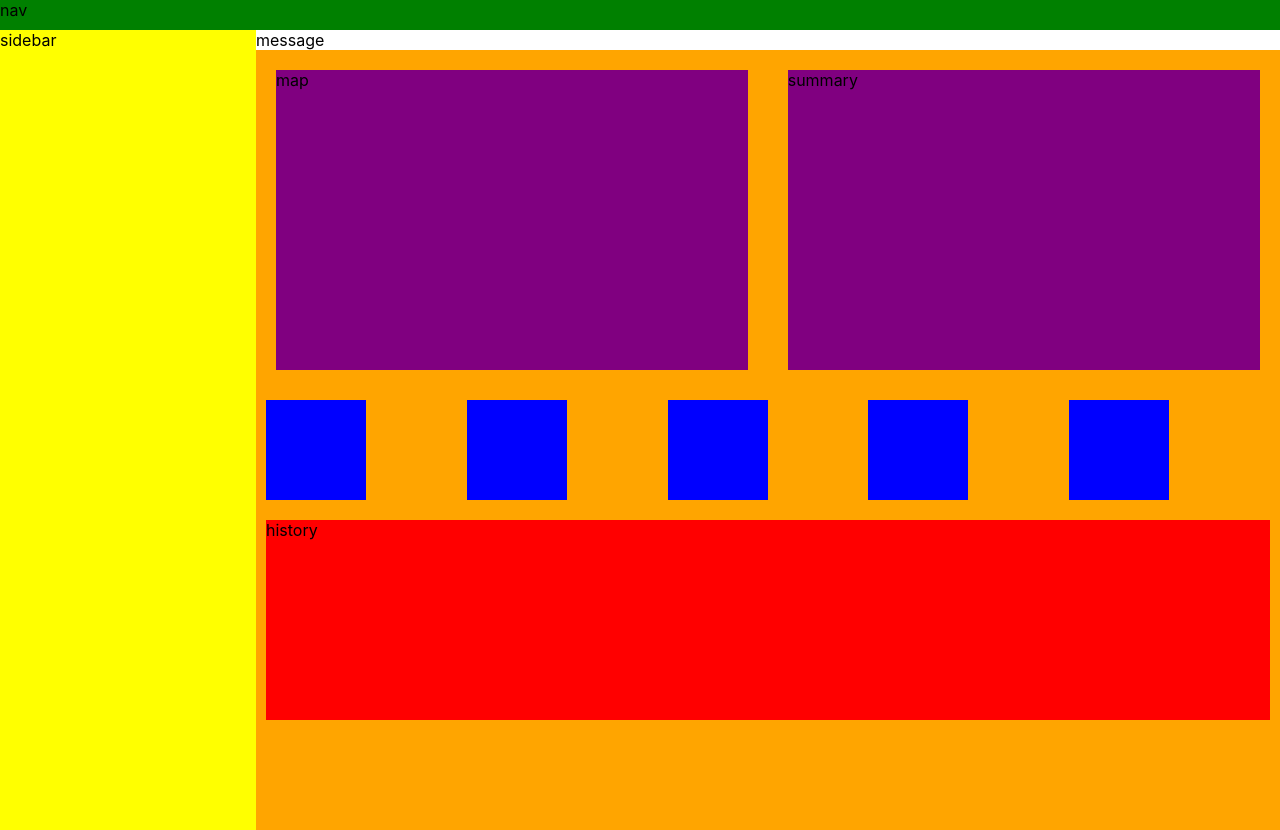
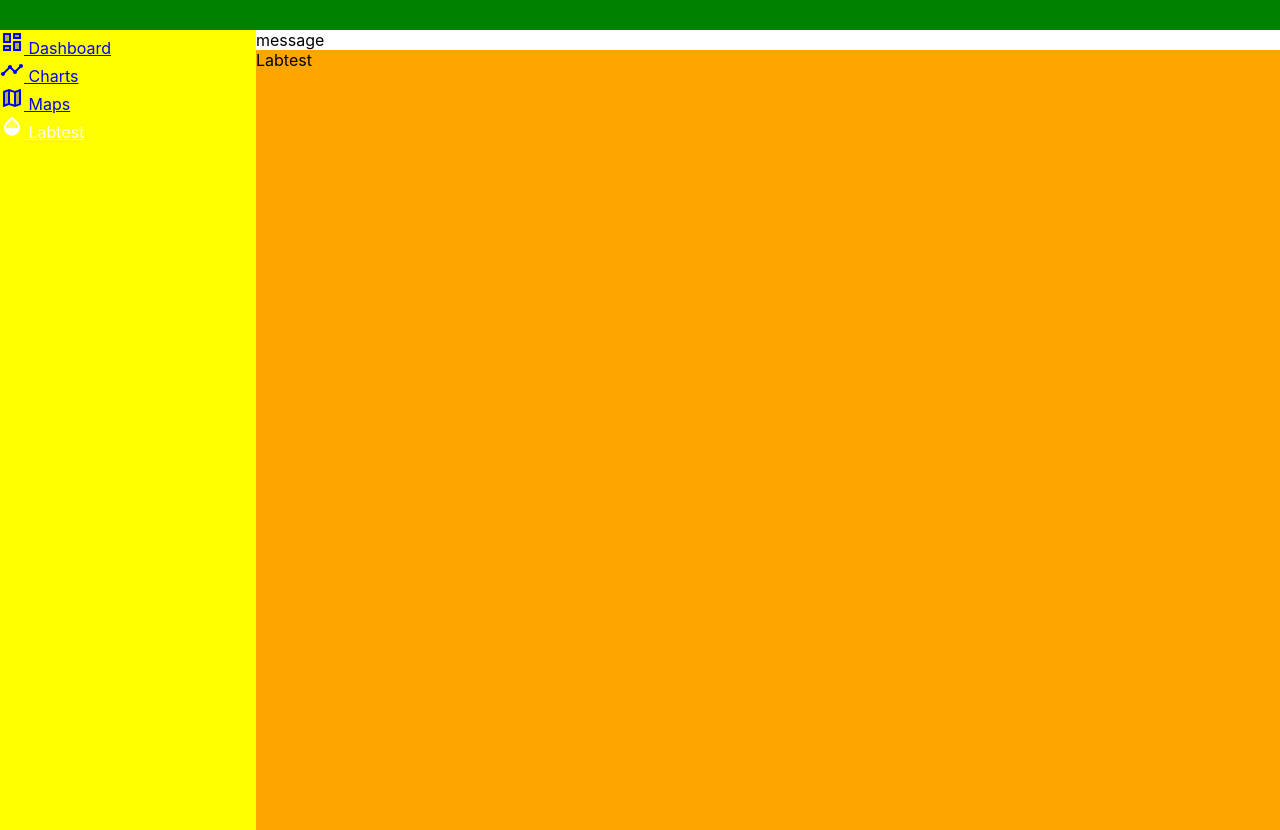
Before and after one commit to msanket9/saaf-water-dashboard, a React (Create React App) app: page /labtest in a window 1280 px wide. Built offline with nearby package versions, Linux system fonts and the light colour scheme.

Commit message:
major Changes

```diff
--- a/package.json
+++ b/package.json
@@ -13,6 +13,7 @@
     "react": "^17.0.2",
     "react-chartjs-2": "^3.0.3",
     "react-dom": "^17.0.2",
+    "react-router-dom": "^5.2.0",
     "react-scripts": "4.0.3",
     "web-vitals": "^1.1.2"
   },
--- a/src/App.js
+++ b/src/App.js
@@ -1,9 +1,24 @@
 import React from 'react'
-import Home from './components/pages/Home'
+import {
+  BrowserRouter as Router,
+  Switch,
+  Route,
+} from "react-router-dom";
+import home from "./components/pages/home/Home"
+import Charts from "./components/pages/charts/charts"
+import Map from "./components/pages/map/map"
+import Labtest from "./components/pages/labtest/labtest"
 
 function App() {
   return (
-    <Home />
+    <Router>
+      <Switch>
+        <Route exact path="/dashboard" component={home}/>
+        <Route  path="/charts"component={Charts}/>
+        <Route  path="/maps"component={Map}/>
+        <Route  path="/labtest"component={Labtest}/>
+      </Switch>
+    </Router>
   )
 }
 
--- a/src/components/pages/Home.js
+++ /dev/null
@@ -1,39 +0,0 @@
-import React from 'react'
-import './Home.css';
-import LineChart from '../charts/LineChart'
-import {SidebarData} from './SidebarData'
-
-
-function Home() {
-  return (
-    <div class="container">
-    <div class="nav">nav</div>
-    <div class="main_content">
-      <div class="sidebar">
-        sidebar
-      </div>
-      <div class="inner_content">
-        <div class="message">
-          message
-        </div>
-        <div class="top_content">
-          <div class="map">
-            map
-          </div>
-          <div class="summary">summary</div>
-        </div>
-        <div class="graphs">
-          <div class="graph_div"></div>
-          <div class="graph_div"></div>
-          <div class="graph_div"></div>
-          <div class="graph_div"></div>
-          <div class="graph_div"></div>
-        </div>
-        <div class="history">history</div>
-      </div>
-    </div>
-  </div>
-  );
-}
-
-export default Home;
--- a/src/components/pages/NavBar.js
+++ b/src/components/pages/NavBar.js
@@ -1,10 +1,7 @@
 import React from 'react'
-import './Home.css';
-
 function Navbar() {
   return (
     <div>
-
     </div>
   );
 }
--- /dev/null
+++ b/src/components/pages/Sidebar.js
@@ -0,0 +1,24 @@
+import React from "react";
+import { NavLink } from "react-router-dom";
+import DashboardTwoToneIcon from "@material-ui/icons/DashboardTwoTone";
+import TimelineIcon from "@material-ui/icons/Timeline";
+import MapTwoToneIcon from "@material-ui/icons/MapTwoTone";
+import OpacityTwoToneIcon from "@material-ui/icons/OpacityTwoTone";
+export default function SideBar() {
+  return (
+    <>
+      <NavLink activeClassName="active" to="/dashboard">
+        <DashboardTwoToneIcon /> Dashboard
+      </NavLink>
+      <NavLink activeClassName="active" to="/charts">
+        <TimelineIcon /> Charts
+      </NavLink>
+      <NavLink activeClassName="active" to="/maps">
+        <MapTwoToneIcon /> Maps
+      </NavLink>
+      <NavLink activeClassName="active" to="/labtest">
+        <OpacityTwoToneIcon /> Labtest
+      </NavLink>
+    </>
+  );
+}
--- a/src/components/pages/SidebarData.js
+++ /dev/null
@@ -1,30 +0,0 @@
-import React from 'react'
-import DashboardTwoToneIcon from '@material-ui/icons/DashboardTwoTone';
-import TimelineIcon from '@material-ui/icons/Timeline';
-import MapTwoToneIcon from '@material-ui/icons/MapTwoTone';
-import OpacityTwoToneIcon from '@material-ui/icons/OpacityTwoTone';
-export const SidebarData = [
-    {
-        title: "Dashboard",
-        icon: <DashboardTwoToneIcon />,
-        link: "/Home",
-    },
-    {
-        title: "Charts",
-        icon: <TimelineIcon />,
-        link: "/ ", /* add page here */
-
-
-    },
-    {
-        title: "Map",
-        icon: <MapTwoToneIcon />,
-        link: "/ ",/* add page here */
-    },
-    {
-        title: "Lab Test",
-        icon: <OpacityTwoToneIcon />,
-        link: "/ ", /* add page here */
-
-    }
-]
--- /dev/null
+++ b/src/components/pages/charts/charts.js
@@ -0,0 +1,21 @@
+import React from "react";
+import NavBar from "../NavBar";
+import SideBar from "../Sidebar";
+export default function charts() {
+  return (
+    <div class="container">
+      <div class="nav">
+        <NavBar />
+      </div>
+      <div class="main_content">
+        <div class="sidebar">
+          <SideBar />
+        </div>
+        <div class="inner_content">
+          <div class="message">message</div>
+          <div>charts</div>
+        </div>
+      </div>
+    </div>
+  );
+}
--- a/src/components/pages/Home.css
+++ b/src/components/pages/home/Home.css
@@ -15,6 +15,8 @@
   display: flex;
 }
 .sidebar {
+  display: flex;
+  flex-direction: column;
   background-color: yellow;
   width: 20%;
   height: 100%;
@@ -58,3 +60,7 @@
   background-color: red;
   margin: 10px;
 }
+
+.active {
+  color: white;
+}
--- /dev/null
+++ b/src/components/pages/home/Home.js
@@ -0,0 +1,35 @@
+import React from "react";
+import NavBar from "../NavBar";
+import SideBar from "../Sidebar";
+import "./Home.css";
+function Home() {
+  return (
+    <div class="container">
+      <div class="nav">
+        <NavBar />
+      </div>
+      <div class="main_content">
+        <div class="sidebar">
+          <SideBar />
+        </div>
+        <div class="inner_content">
+          <div class="message">message</div>
+          <div class="top_content">
+            <div class="map">map</div>
+            <div class="summary">summary</div>
+          </div>
+          <div class="graphs">
+            <div class="graph_div"></div>
+            <div class="graph_div"></div>
+            <div class="graph_div"></div>
+            <div class="graph_div"></div>
+            <div class="graph_div"></div>
+          </div>
+          <div class="history">history</div>
+        </div>
+      </div>
+    </div>
+  );
+}
+
+export default Home;
--- /dev/null
+++ b/src/components/pages/labtest/labtest.js
@@ -0,0 +1,21 @@
+import React from "react";
+import NavBar from "../NavBar";
+import SideBar from "../Sidebar";
+export default function labtest() {
+  return (
+    <div class="container">
+      <div class="nav">
+        <NavBar />
+      </div>
+      <div class="main_content">
+        <div class="sidebar">
+          <SideBar />
+        </div>
+        <div class="inner_content">
+          <div class="message">message</div>
+          <div>Labtest</div>
+        </div>
+      </div>
+    </div>
+  );
+}
--- /dev/null
+++ b/src/components/pages/map/map.js
@@ -0,0 +1,21 @@
+import React from "react";
+import NavBar from "../NavBar";
+import SideBar from "../Sidebar";
+export default function map() {
+  return (
+    <div class="container">
+      <div class="nav">
+        <NavBar />
+      </div>
+      <div class="main_content">
+        <div class="sidebar">
+          <SideBar />
+        </div>
+        <div class="inner_content">
+          <div class="message">message</div>
+          <div>Maps</div>
+        </div>
+      </div>
+    </div>
+  );
+}
```
Also changed, not shown: 1 other file (tests, documents, lock files or other folders).
